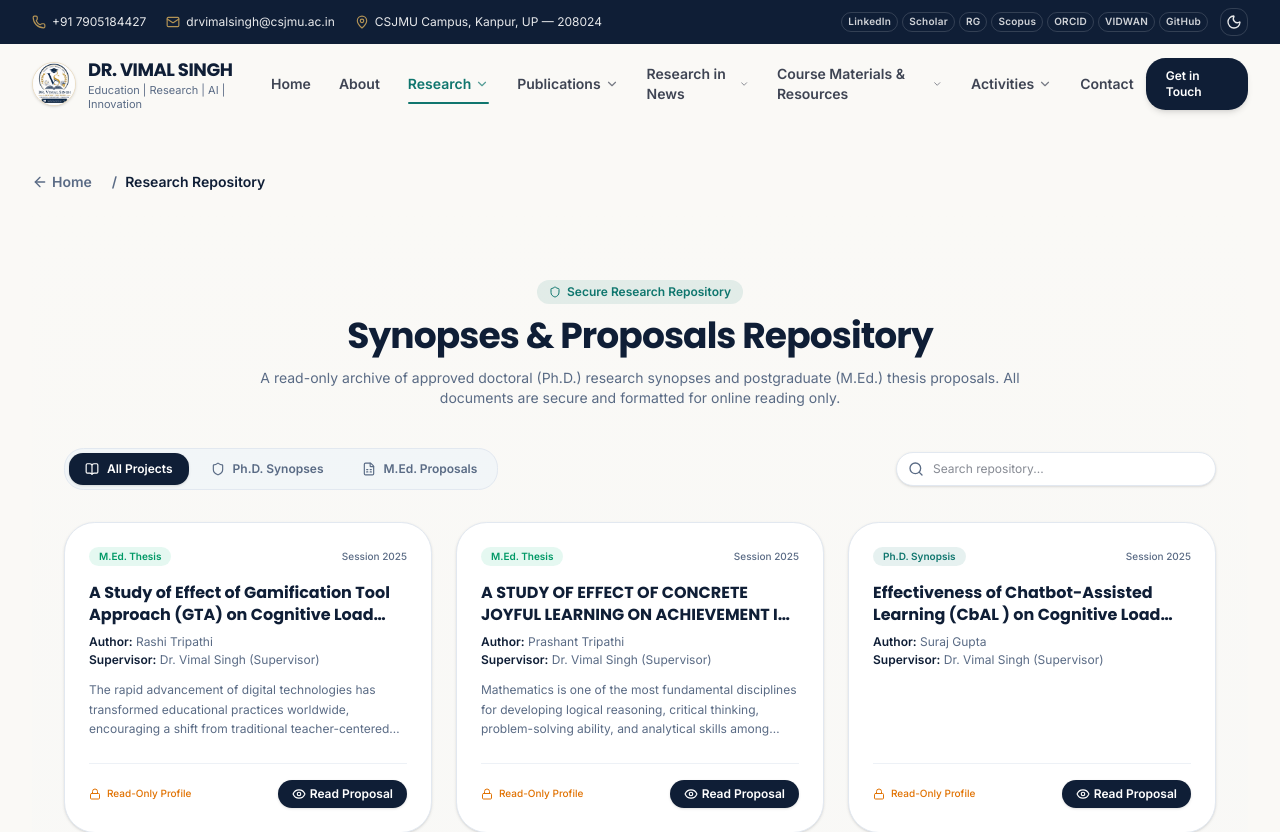
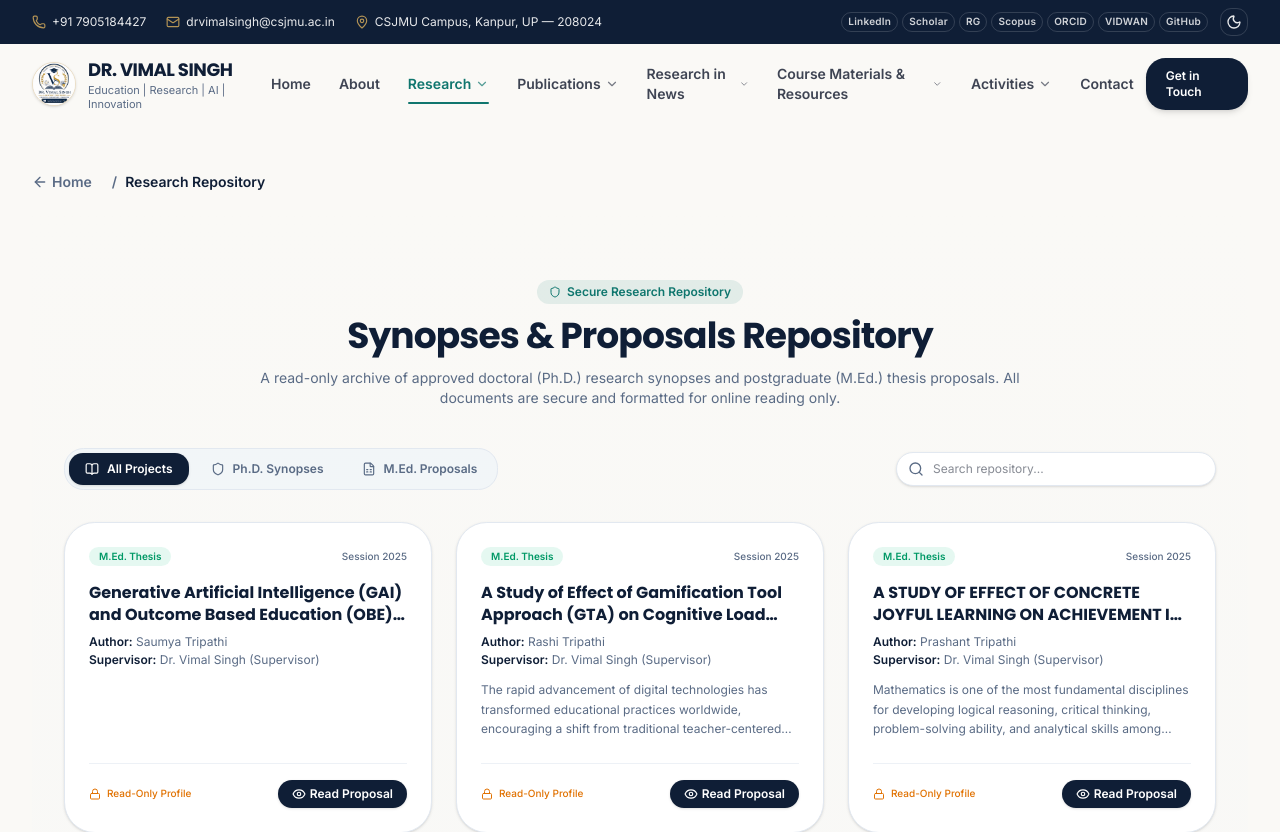
Before and after one commit to vimalclaude25/Dr.VimalSingh-s-portfolio, a Next.js app: page /research-repository in a window 1280 px wide. Shown: the top 832 px of the page. Built offline with nearby package versions, Linux system fonts and the light colour scheme.

Commit message:
feat(repository): upload new research proposal for Saumya Tripathi

```diff
--- a/components/research-repository-section.tsx
+++ b/components/research-repository-section.tsx
@@ -35,6 +35,28 @@ interface ProposalDoc {
 }
 
 const repositoryData: ProposalDoc[] = [
+  {
+    id: 1784374372193,
+    title: "Generative Artificial Intelligence (GAI) and Outcome Based Education (OBE): An Experimental Study",
+    author: "Saumya Tripathi",
+    supervisor: "Dr. Vimal Singh (Supervisor)",
+    type: "med",
+    status: "Proposal Approved",
+    year: 2025,
+    institution: "Department of Education, School of Teacher Education, CSJMU Kanpur",
+    abstract: "",
+    pdfPath: "https://drive.google.com/file/d/1sNR7UkliLVhgcIlDy8W4Pwldx54PO2fz/preview",
+    pages: [
+      {
+        title: "Synopsis Details",
+        content: [
+          "Author: Saumya Tripathi | Supervisor: Dr. Vimal Singh (Supervisor)",
+          ""
+        ]
+      }
+    ]
+  },
+
   {
     id: 1784374272940,
     title: "A Study of Effect of Gamification Tool Approach (GTA) on Cognitive Load (CL) of Senior Secondary Students of Government and Private Schools of Kanpur City",
```
